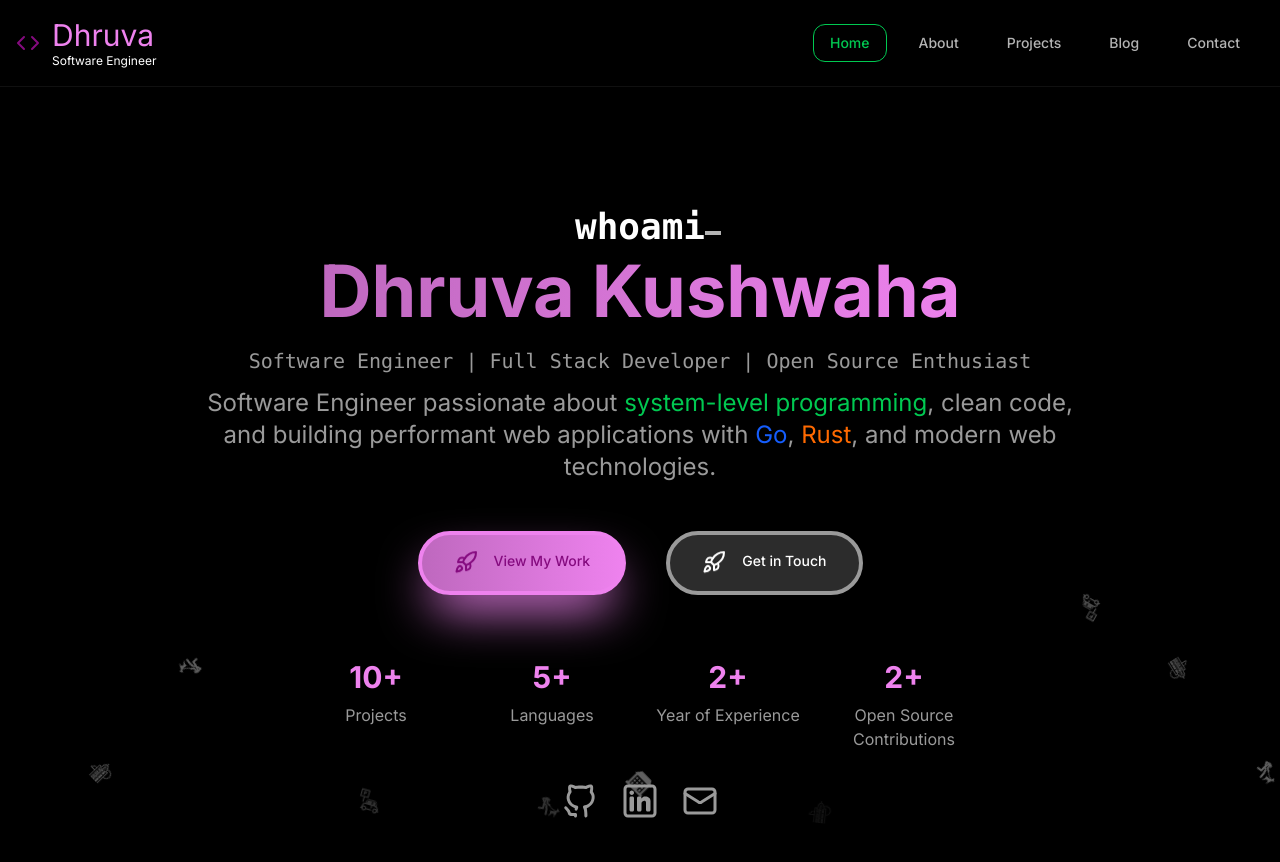
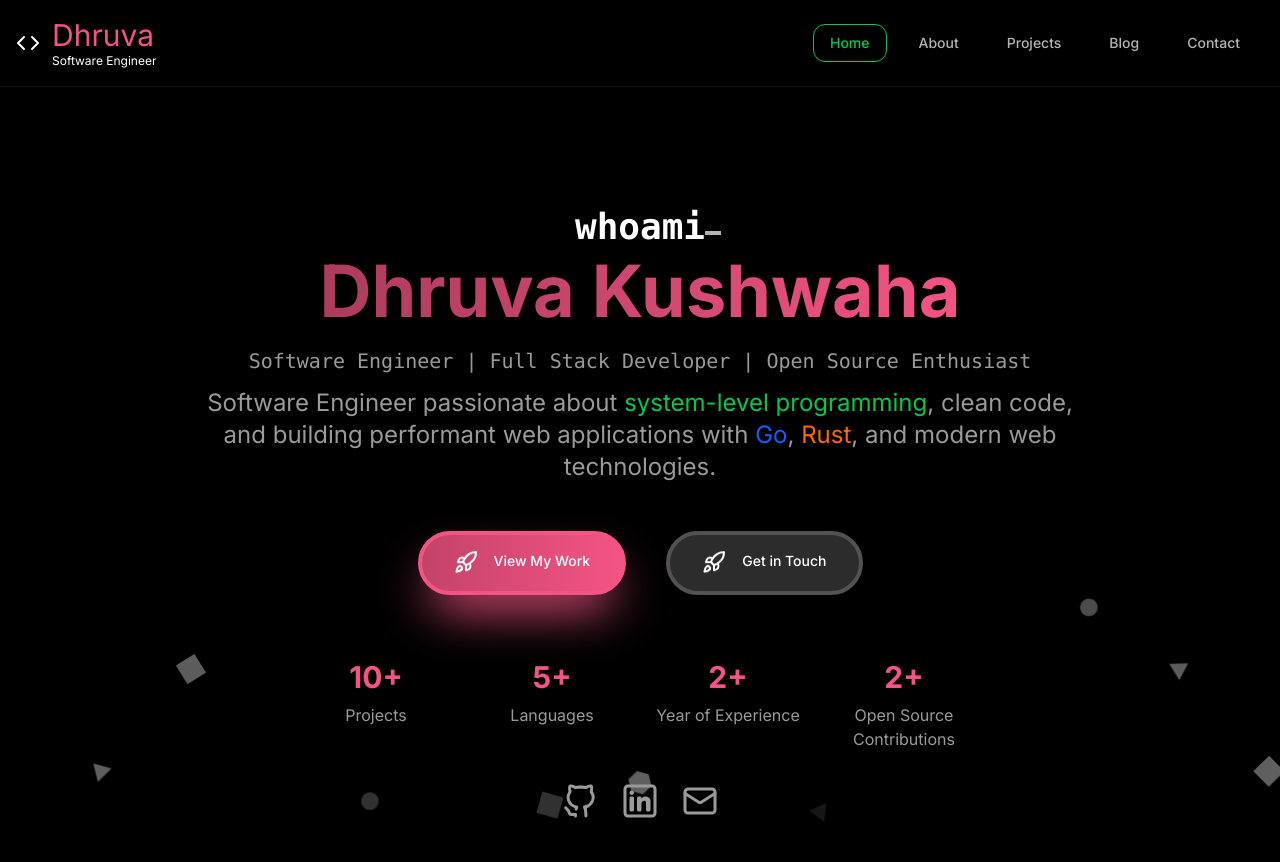
Before and after one commit to Dhruva430/portfolio, a Next.js app: page / in a window 1280 px wide. Shown: the top 862 px of the page. Built offline with nearby package versions, Linux system fonts and the light colour scheme.

Commit message:
refacter: svg animation

```diff
--- a/app/globals.css
+++ b/app/globals.css
@@ -32,7 +32,7 @@
   --secondary: rgb(49, 49, 49);
   --background: #000000;
   --muted-background: #a39898;
-  --border: #9a9a9a;
+  --border: #535151;
 }
 
 /* Keyframe animations */
@@ -146,8 +146,8 @@
   --animate-color-cycle: color-cycle 25s linear infinite;
   @keyframes color-cycle {
     25% {
-      --primary: violet;
-      --primary-foreground: #850b7f;
+      --primary: #f45483;
+      --primary-foreground: #ffffff;
     }
     50% {
       --primary: blue;
@@ -193,7 +193,7 @@
 }
 
 @utility text-gradient-primary {
-  @apply bg-gradient-to-r from-primary/80 to-primary;
+  @apply bg-gradient-to-r from-primary/70 to-primary;
   -webkit-background-clip: text;
   -webkit-text-fill-color: transparent;
   background-clip: text;
--- a/app/page.tsx
+++ b/app/page.tsx
@@ -1,9 +1,7 @@
 "use client";
 import Link from "next/link";
 import { Mail, Rocket } from "lucide-react";
-import { gsap } from "gsap";
-import { MorphSVGPlugin } from "gsap/MorphSVGPlugin";
-import { useEffect } from "react";
+import { MorphSvg } from "@/components/morph/morphSvg";
 
 import Circle from "@/components/morph/morph1/circle";
 import Triangle from "@/components/morph/morph1/triangle";
@@ -29,68 +27,6 @@ import Linkedin from "@/assets/linkedin.svg";
 import Github from "@/assets/github.svg";
 
 export default function Home() {
-  useEffect(() => {
-    gsap.registerPlugin(MorphSVGPlugin);
-
-    const morphs = Array.from({ length: 15 }).map((_, i) => [
-      `#morph-${i + 1}-1`,
-      `#morph-${i + 1}-2`,
-      `#morph-${i + 1}-3`,
-      `#morph-${i + 1}-4`,
-    ]);
-
-    const wait = (ms: number) => new Promise((res) => setTimeout(res, ms));
-    const DURATION = 3000;
-
-    async function loop() {
-      await wait(DURATION);
-      console.log("Starting morphing loop");
-
-      // 1 → 2
-      morphs.forEach(([from, to]) => {
-        console.log(from, to);
-        gsap.to(from, {
-          morphSVG: { shape: to, shapeIndex: 0 },
-          duration: 2,
-          ease: "power1.inOut",
-          immediateRender: false,
-        });
-      });
-
-      // 2 → 3
-      morphs.forEach(([_, from, to]) => {
-        gsap.to(from, {
-          morphSVG: { shape: to, shapeIndex: 0 },
-          duration: 2,
-          ease: "power1.inOut",
-          immediateRender: false,
-        });
-      });
-
-      // 3 → 4
-      morphs.forEach(([, , from, to]) => {
-        gsap.to(from, {
-          morphSVG: { shape: to, shapeIndex: 0 },
-          duration: 2,
-          ease: "power1.inOut",
-          immediateRender: false,
-        });
-      });
-
-      // 4 → 1
-      morphs.forEach(([to, , , from]) => {
-        gsap.to(from, {
-          morphSVG: { shape: to, shapeIndex: 0 },
-          duration: 2,
-          ease: "power1.inOut",
-          immediateRender: false,
-        });
-      });
-      requestAnimationFrame(loop);
-    }
-    requestAnimationFrame(loop);
-  }, []);
-
   return (
     <div className="relative overflow-hidden select-none ">
       <div className="max-w-7xl mx-auto flex  items-center flex-col ">
@@ -154,22 +90,26 @@ export default function Home() {
       <div className="flex gap-17 absolute h-screen w-screen left-0 right-0 bottom-0 top-100 -z-50">
         {Array.from({ length: 15 }).map((_, i) => {
           const index = i + 1;
-          const Component1 = [Circle, Triangle, Square, Hexagon][i % 4];
-          const Component2 = [Building, Car, WalkingDog, House][i % 4];
-          const Component3 = [Atom, Flower, Globe, Entina][i % 4];
-          const Component4 = [IceCream, Pizza, Dinner, Burger][i % 4];
-
+          const shapes = [
+            [Circle, Triangle, Square, Hexagon][i % 4],
+            [Building, Car, WalkingDog, House][i % 4],
+            [Atom, Flower, Globe, Entina][i % 4],
+            [IceCream, Pizza, Dinner, Burger][i % 4],
+          ];
+          const ids = [
+            `morph-${index}-1`,
+            `morph-${index}-2`,
+            `morph-${index}-3`,
+            `morph-${index}-4`,
+          ];
           return (
-            <svg
+            <MorphSvg
               key={index}
+              shapes={shapes}
+              ids={ids}
+              duration={7000}
               className={`size-15 anim anim-${index}`}
-              viewBox="0 0 100 100"
-            >
-              <Component1 id={`morph-${index}-1`} />
-              <Component2 id={`morph-${index}-2`} className="opacity-0" />
-              <Component3 id={`morph-${index}-3`} className="opacity-0" />
-              <Component4 id={`morph-${index}-4`} className="opacity-0" />
-            </svg>
+            />
           );
         })}
       </div>
--- /dev/null
+++ b/components/morph/morphSvg.tsx
@@ -0,0 +1,80 @@
+import { useEffect } from "react";
+import { gsap } from "gsap";
+import { MorphSVGPlugin } from "gsap/MorphSVGPlugin";
+
+type MorphSvgProps = {
+  shapes: Array<React.FC<{ className?: string; id?: string }>>;
+  ids: string[];
+  duration?: number;
+  className?: string;
+};
+
+export function MorphSvg({
+  shapes,
+  ids,
+  duration = 2000,
+  className = "",
+}: MorphSvgProps) {
+  useEffect(() => {
+    gsap.registerPlugin(MorphSVGPlugin);
+
+    const morphs = [[ids[0], ids[1], ids[2], ids[3]]];
+
+    const wait = (ms: number): Promise<void> =>
+      new Promise((res) => setTimeout(res, ms));
+
+    async function loop() {
+      await wait(duration);
+      // 1 → 2
+      morphs.forEach(([from, to]) => {
+        gsap.to(`#${from}`, {
+          morphSVG: { shape: `#${to}`, shapeIndex: 0 },
+          duration: 2,
+          ease: "power1.inOut",
+          immediateRender: false,
+        });
+      });
+      // 2 → 3
+      morphs.forEach(([_, from, to]) => {
+        gsap.to(`#${from}`, {
+          morphSVG: { shape: `#${to}`, shapeIndex: 0 },
+          duration: 2,
+          ease: "power1.inOut",
+          immediateRender: false,
+        });
+      });
+      // 3 → 4
+      morphs.forEach(([, , from, to]) => {
+        gsap.to(`#${from}`, {
+          morphSVG: { shape: `#${to}`, shapeIndex: 0 },
+          duration: 2,
+          ease: "power1.inOut",
+          immediateRender: false,
+        });
+      });
+      // 4 → 1
+      morphs.forEach(([to, , , from]) => {
+        gsap.to(`#${from}`, {
+          morphSVG: { shape: `#${to}`, shapeIndex: 0 },
+          duration: 2,
+          ease: "power1.inOut",
+          immediateRender: false,
+        });
+      });
+      requestAnimationFrame(loop);
+    }
+    requestAnimationFrame(loop);
+  }, [ids]);
+
+  return (
+    <svg className={className} viewBox="0 0 100 100">
+      {shapes.map((Shape, i) => (
+        <Shape
+          key={ids[i]}
+          id={ids[i]}
+          className={i === 0 ? "" : "opacity-0"}
+        />
+      ))}
+    </svg>
+  );
+}
```
